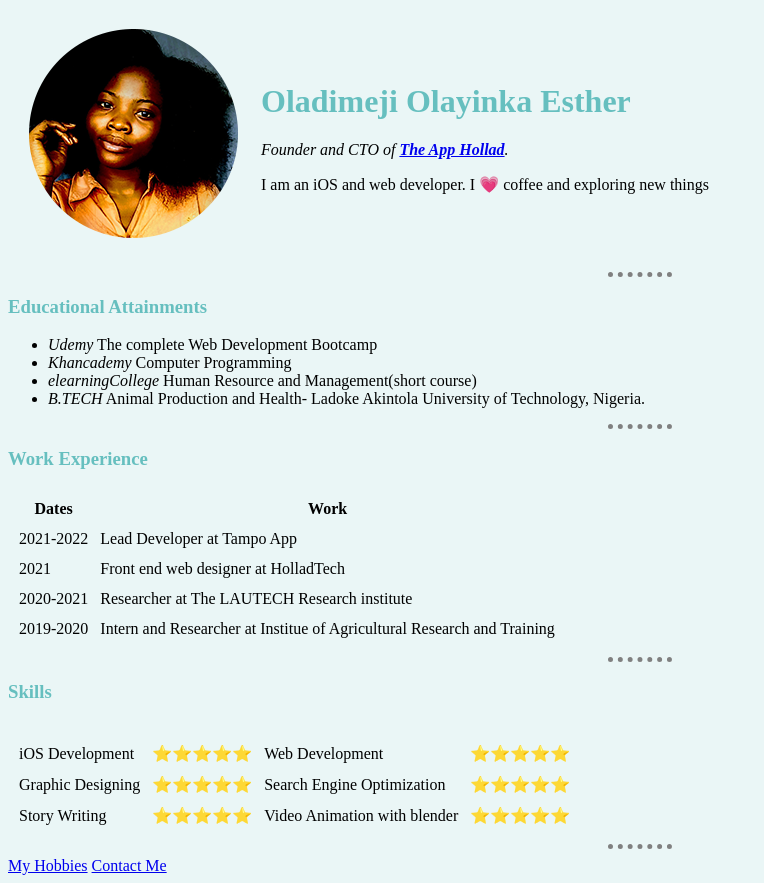
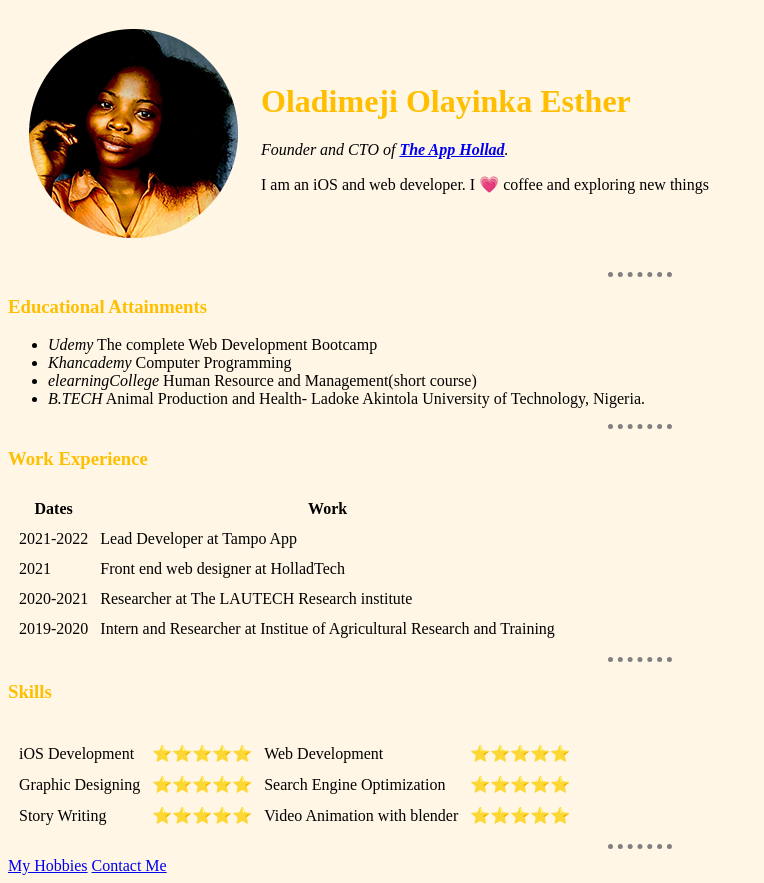
Before and after one commit to Holladworld/cv, a plain HTML site: page index.html in a window 1280 px wide. Shown: the whole page, without its empty margins (0-764 px from the left). Drawn offline with Linux system fonts and the light colour scheme.

Commit message:
Update styles.css

```diff
--- a/styles.css
+++ b/styles.css
@@ -1,5 +1,5 @@
 body {
-  background-color: #EAF6F6;
+  background-color: #fff6e6;
 }
 
 hr {
@@ -10,9 +10,9 @@ hr {
   width: 5%;
 }
 h1 {
-  color: #66BFBF;
+  color: #ffbf00;
 }
 
 h3 {
-    color: #66BFBF;
+    color: #ffbf00;
 }
```
